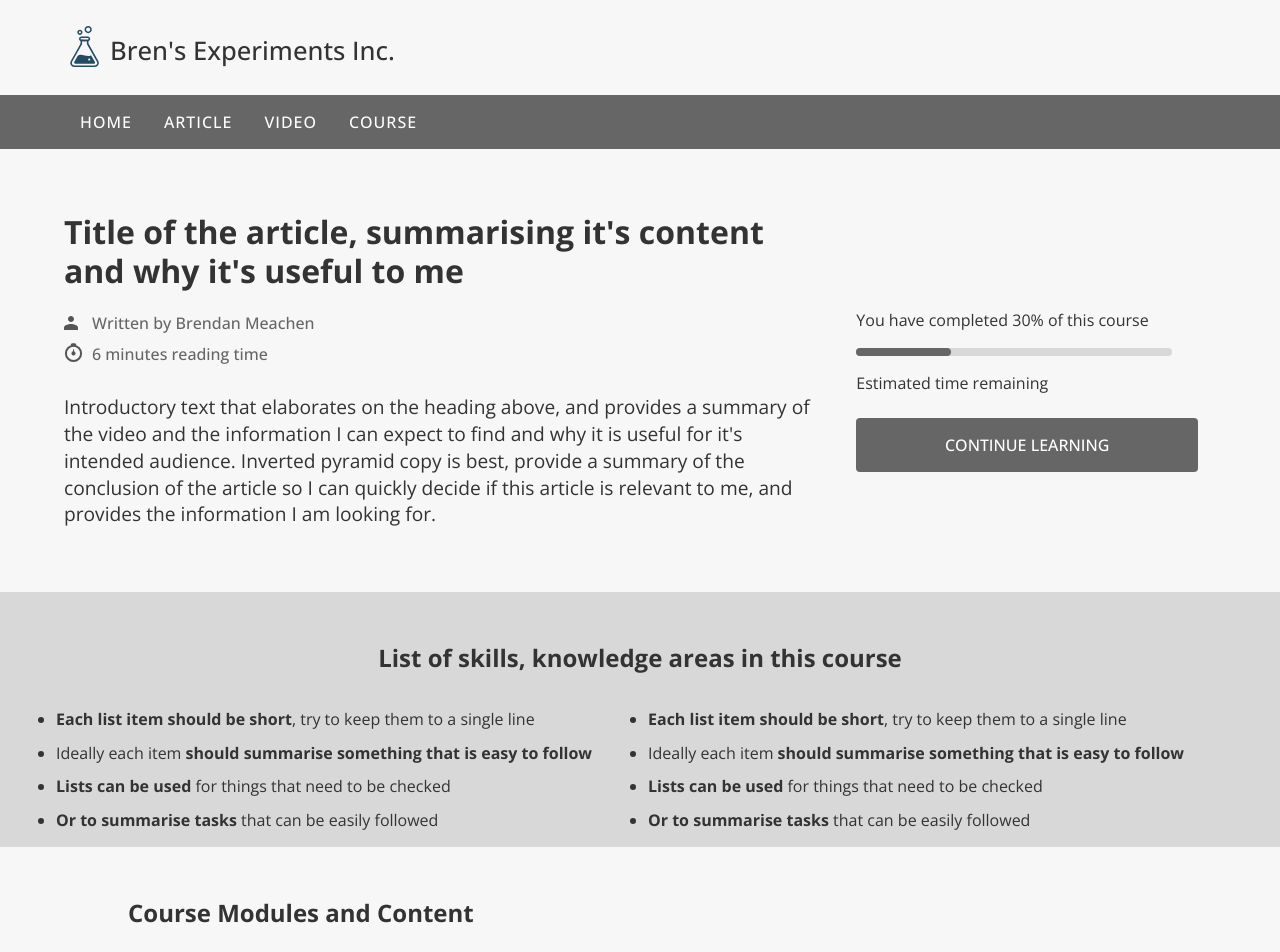
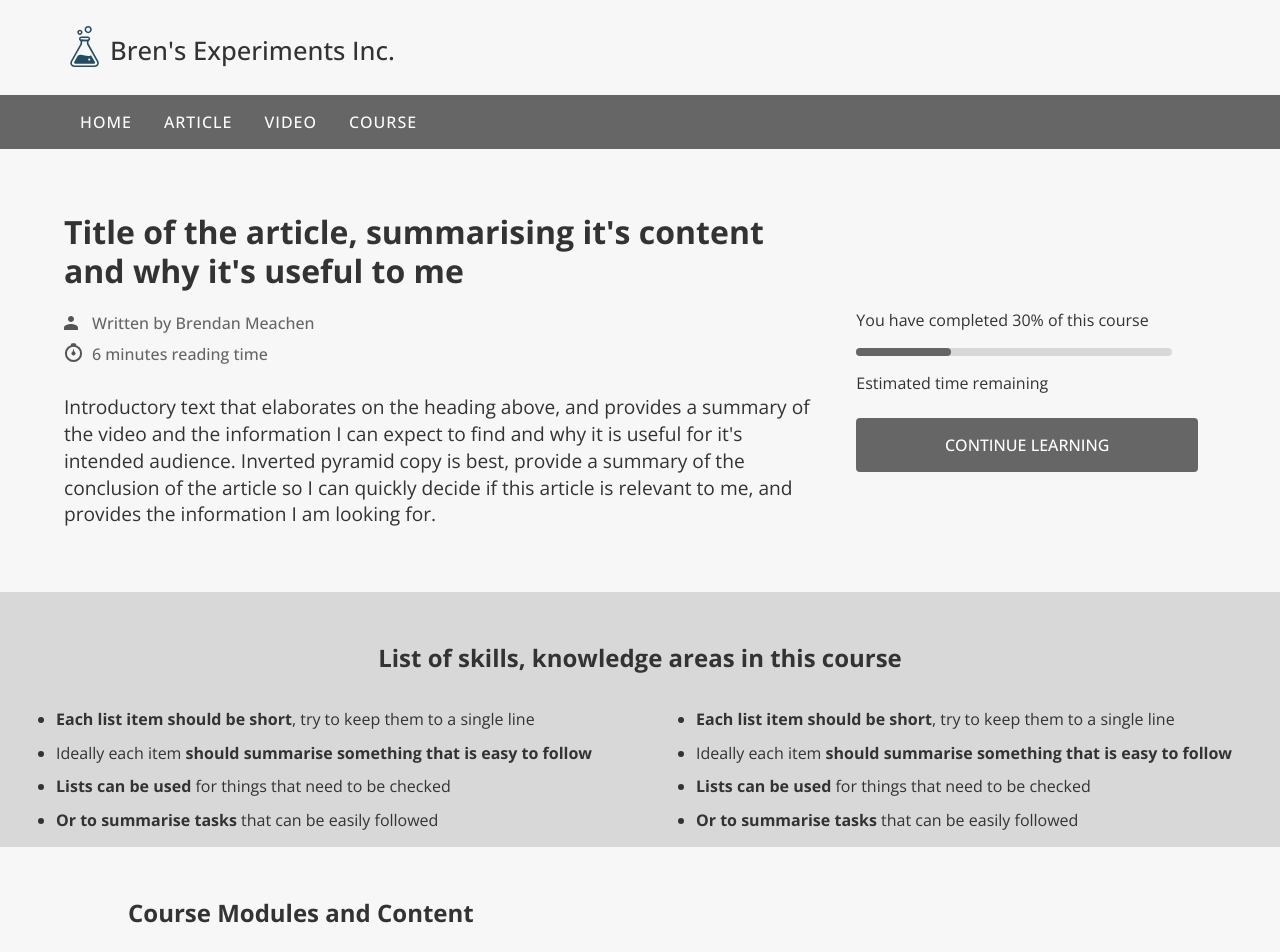
Before and after one commit to theopposablethumb/wireframes, a React (Create React App) app: page /course in a window 1280 px wide. Shown: the top 952 px of the page. Built offline with nearby package versions, Linux system fonts and the light colour scheme.

Commit message:
Small cosmetic bug
annoys my ocd

```diff
--- a/src/styles.css
+++ b/src/styles.css
@@ -65,6 +65,8 @@ iframe { margin: 1.4em auto 0 auto; display: block; }
 
 .hero figure { margin: 3.5em 1em; }
 
+.flex ul { width: 50%; box-sizing: border-box; }
+
 .courseProg { margin-top: 8em; box-sizing: border-box; padding: 0 2em; }
 .courseProg p { margin-top: 1em; }
 .courseProg a.button { width: 100%; text-align: center; }
```
